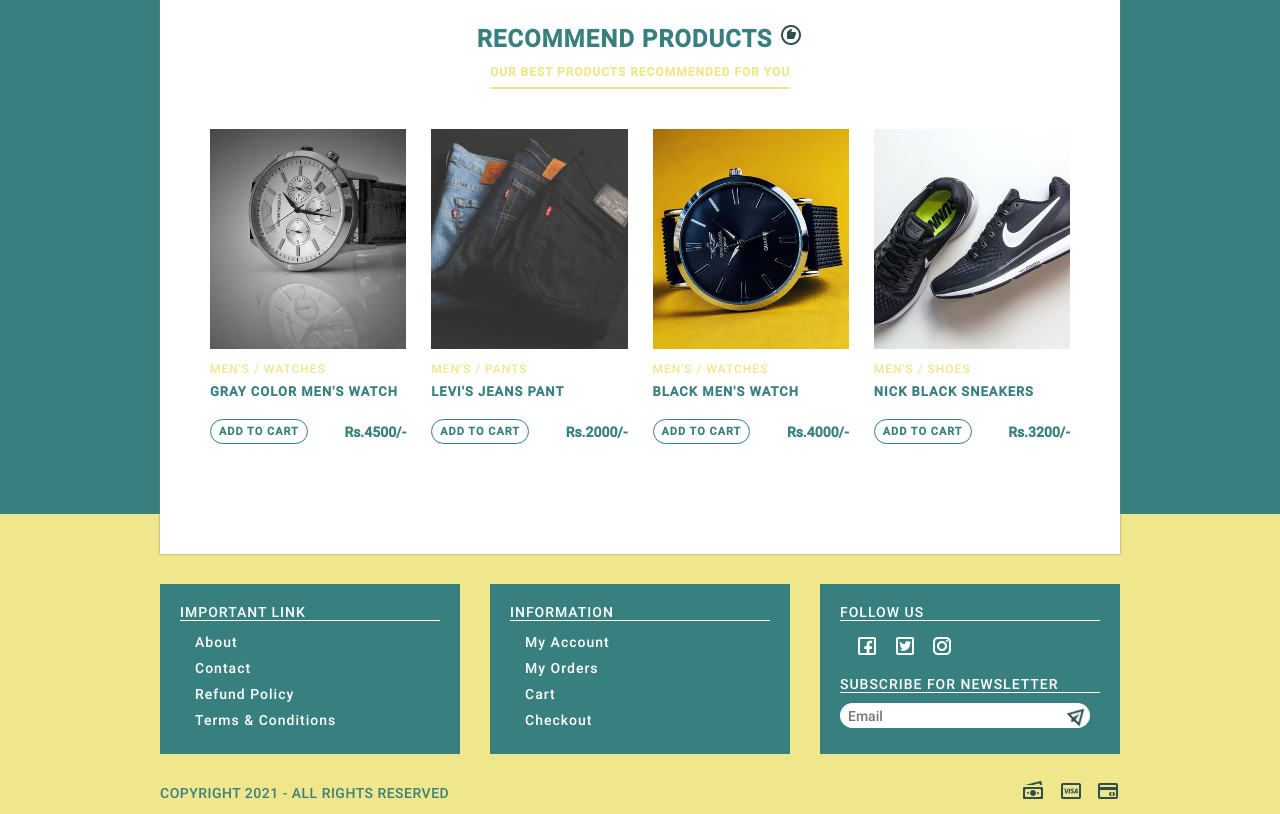
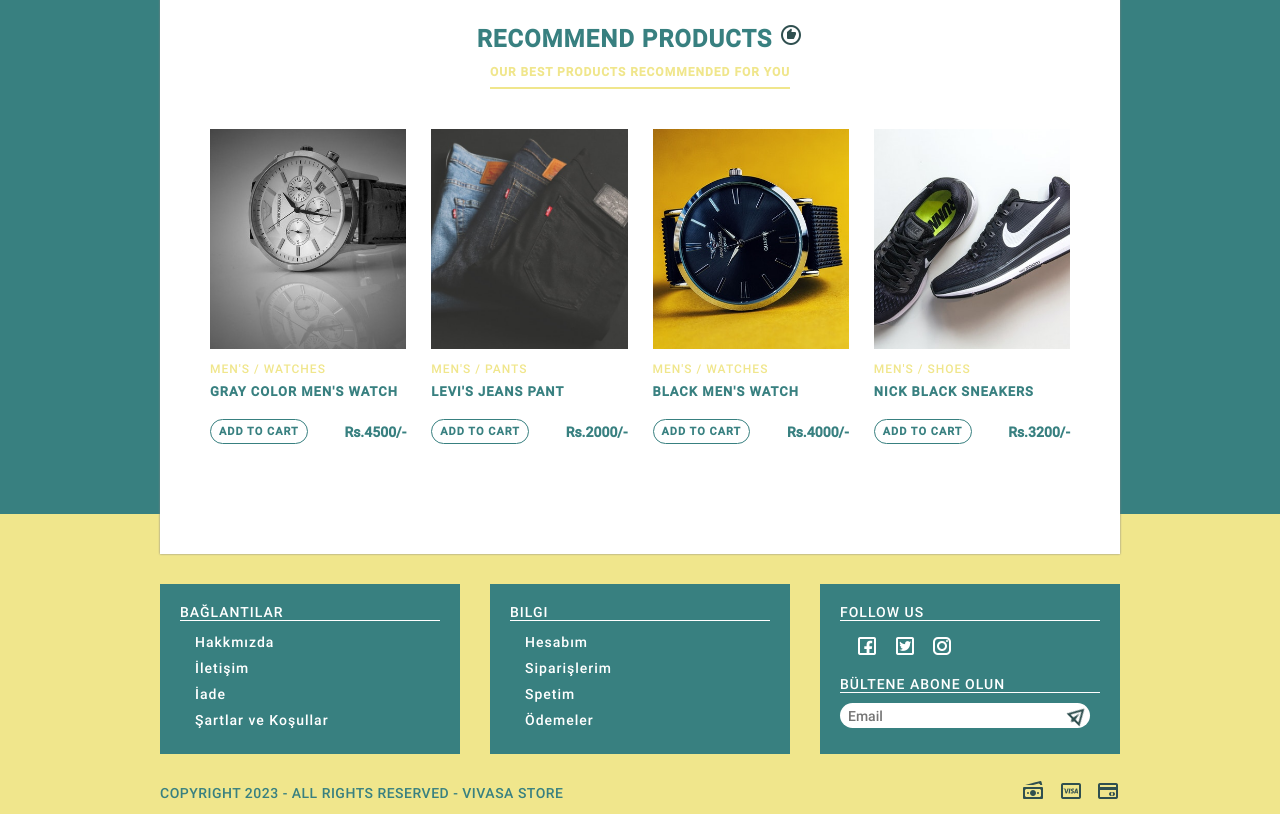
Before and after one commit to snnunvr/vivasa-store-web, a plain HTML site: page product.html in a window 1280 px wide. Shown: the part 1002-1816 px from the top of the page. Drawn offline with Linux system fonts and the light colour scheme.

Commit message:
Menü Değişiklikleri

```diff
--- a/product.html
+++ b/product.html
@@ -288,27 +288,27 @@
 			<div class="footer-widget">
 				<div class="widget">
 					<div class="widget-heading">
-						<h3>Important Link</h3>
+						<h3>Bağlantılar</h3>
 					</div>
 					<div class="widget-content">
 						<ul>
-							<li><a href="about.html">About</a></li>
-							<li><a href="contact.html">Contact</a></li>
-							<li><a href="refund.html">Refund Policy</a></li>
-							<li><a href="terms.html">Terms & Conditions</a></li>
+							<li><a href="about.html">Hakkmızda</a></li>
+							<li><a href="contact.html">İletişim</a></li>
+							<li><a href="refund.html">İade</a></li>
+							<li><a href="terms.html">Şartlar ve Koşullar</a></li>
 						</ul>
 					</div>
 				</div>
 				<div class="widget">
 					<div class="widget-heading">
-						<h3>Information</h3>
+						<h3>Bilgi</h3>
 					</div>
 					<div class="widget-content">
 						<ul>
-							<li><a href="account.html">My Account</a></li>
-							<li><a href="orders.html">My Orders</a></li>
-							<li><a href="cart.html">Cart</a></li>
-							<li><a href="checkout.html">Checkout</a></li>
+							<li><a href="account.html">Hesabım</a></li>
+							<li><a href="orders.html">Siparişlerim</a></li>
+							<li><a href="cart.html">Spetim</a></li>
+							<li><a href="checkout.html">Ödemeler</a></li>
 						</ul>
 					</div>
 				</div>
@@ -326,7 +326,7 @@
 						</div>
 					</div>
 					<div class="widget-heading">
-						<h3>Subscribe for Newsletter</h3>
+						<h3>Bültene Abone Olun</h3>
 					</div>
 					<div class="widget-content">
 						<div class="subscribe">
@@ -342,7 +342,7 @@
 			</div> <!-- Footer Widget -->
 			<div class="footer-bar">
 				<div class="copyright-text">
-					<p>Copyright 2021 - All Rights Reserved</p>
+					<p>Copyright 2023 - All Rights Reserved - Vivasa Store</p>
 				</div>
 				<div class="payment-mode">
 					<img src="img/icons/paper_money.png">
```
Also changed, not shown: about.html (+0 -1 lines), cart.html (+0 -1 lines), orders.html (+0 -1 lines), refund.html (+12 -12 lines), shop.html (+12 -12 lines), terms.html (+12 -12 lines), contact.html (line endings or trailing spaces).
